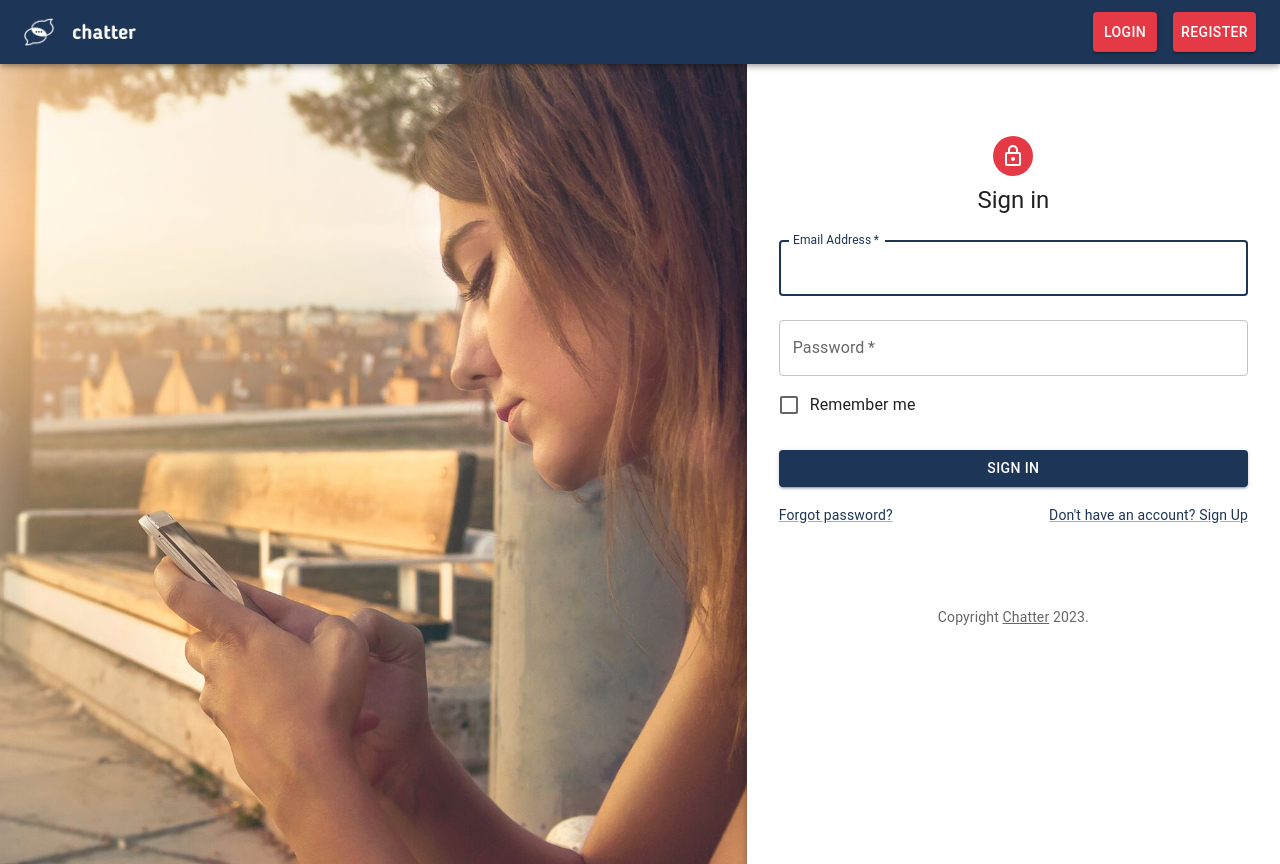
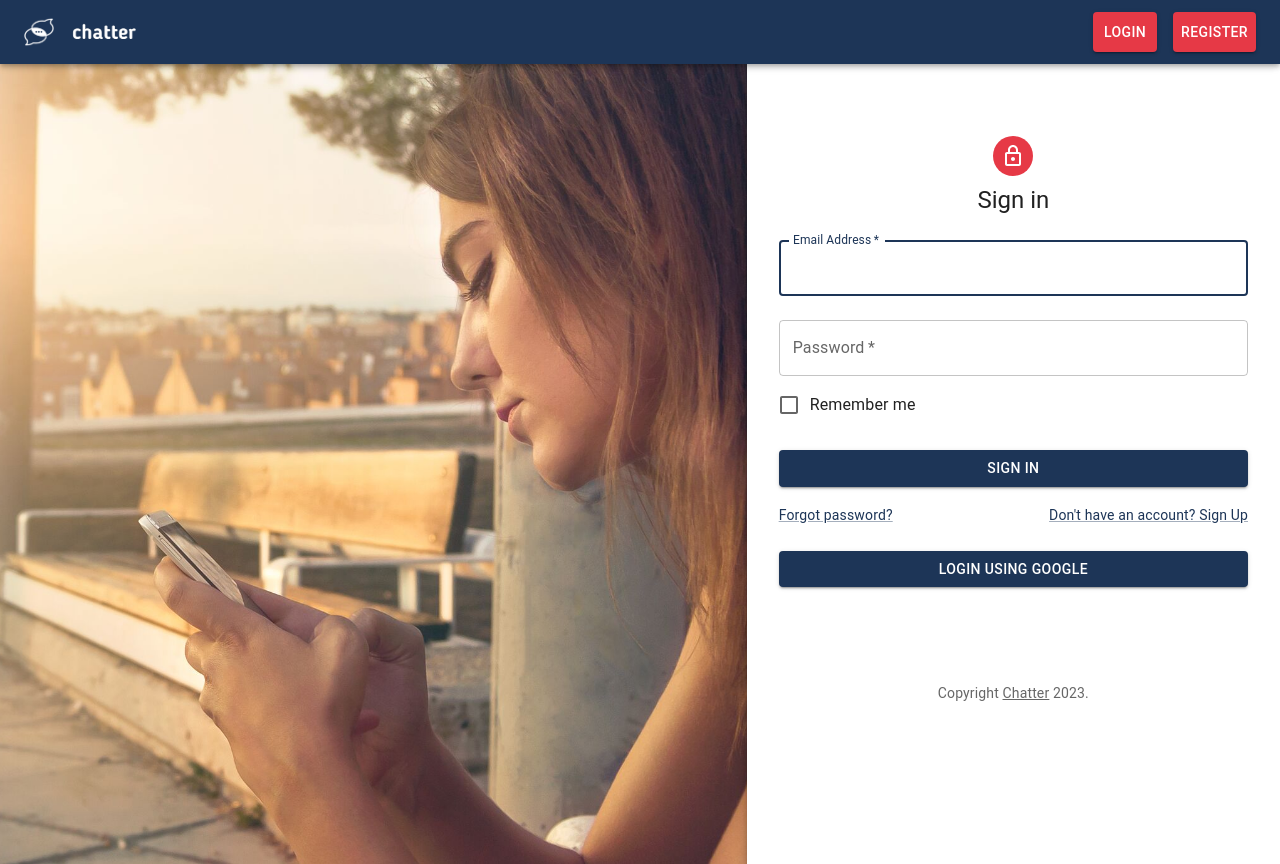
Before and after one commit to prazny/chatter-frontend, a React (Create React App) app: page /login in a window 1280 px wide. Built offline with nearby package versions, Linux system fonts and the light colour scheme; no server answers.

Commit message:
First version working sso

```diff
--- a/src/Pages/Auth/Login.tsx
+++ b/src/Pages/Auth/Login.tsx
@@ -15,14 +15,15 @@ import womanChatting from "../../assets/backgrounds/woman-chatting.jpg";
 import Copyright from "../../components/ui/layout/Copyright";
 import { useDispatch, useSelector } from "react-redux";
 import { useForm } from "react-hook-form";
-import { userLogin } from "../../store/authActions";
-import { useNavigate } from "react-router-dom";
-import { useGetUserDetailsQuery } from "../../services/auth";
+import { userLogin, userLoginOAuth } from "../../store/authActions";
+import { useNavigate, useSearchParams } from "react-router-dom";
 
 function Login() {
   const { loading, userInfo, userToken, error } = useSelector(
     (state: any) => state.auth
   );
+  let [searchParams] = useSearchParams();
+
   const dispatch = useDispatch();
   const { register, handleSubmit } = useForm();
   const navigate = useNavigate();
@@ -36,6 +37,14 @@ function Login() {
   };
 
   useEffect(() => {
+    if (searchParams.get("t") !== null) {
+      const data = { token: searchParams.get("t"), exp: searchParams.get("e") };
+      // @ts-ignore
+      userLoginOAuth(data);
+      navigate("/user-profile");
+      window.location.reload();
+    }
+
     if (userToken || userToken) {
       navigate("/user-profile");
     }
@@ -124,7 +133,21 @@ function Login() {
                 <Link href="" variant="body2">
                   {"Don't have an account? Sign Up"}
                 </Link>
+                {/* <Link
+                  href="http://localhost:8000/api/oauth2/authorization/google"
+                  variant="body2"
+                >
+                  {"Login using google"}
+                </Link> */}
               </Grid>
+              <Button
+                href="http://localhost:8000/api/oauth2/authorization/google"
+                fullWidth
+                variant="contained"
+                sx={{ mt: 3, mb: 2 }}
+              >
+                Login using google
+              </Button>
             </Grid>
             <Copyright />
           </Box>
--- a/src/store/authActions.js
+++ b/src/store/authActions.js
@@ -57,3 +57,10 @@ export const userLogin = createAsyncThunk(
     }
   }
 );
+
+export const userLoginOAuth = (data) => {
+  console.log(data);
+  const now = new Date();
+  localStorage.setItem("userToken", data.token);
+  localStorage.setItem("userTokenExpiry", now.getTime() + data.exp);
+};
```
